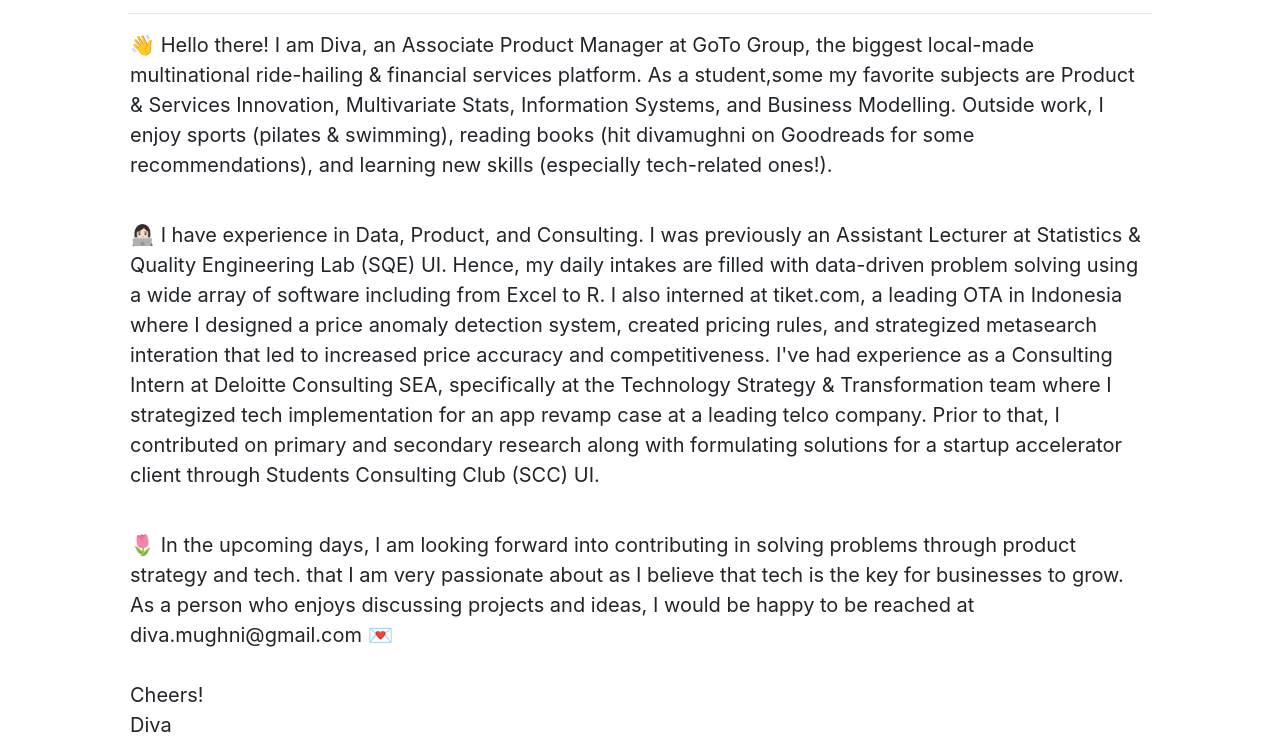
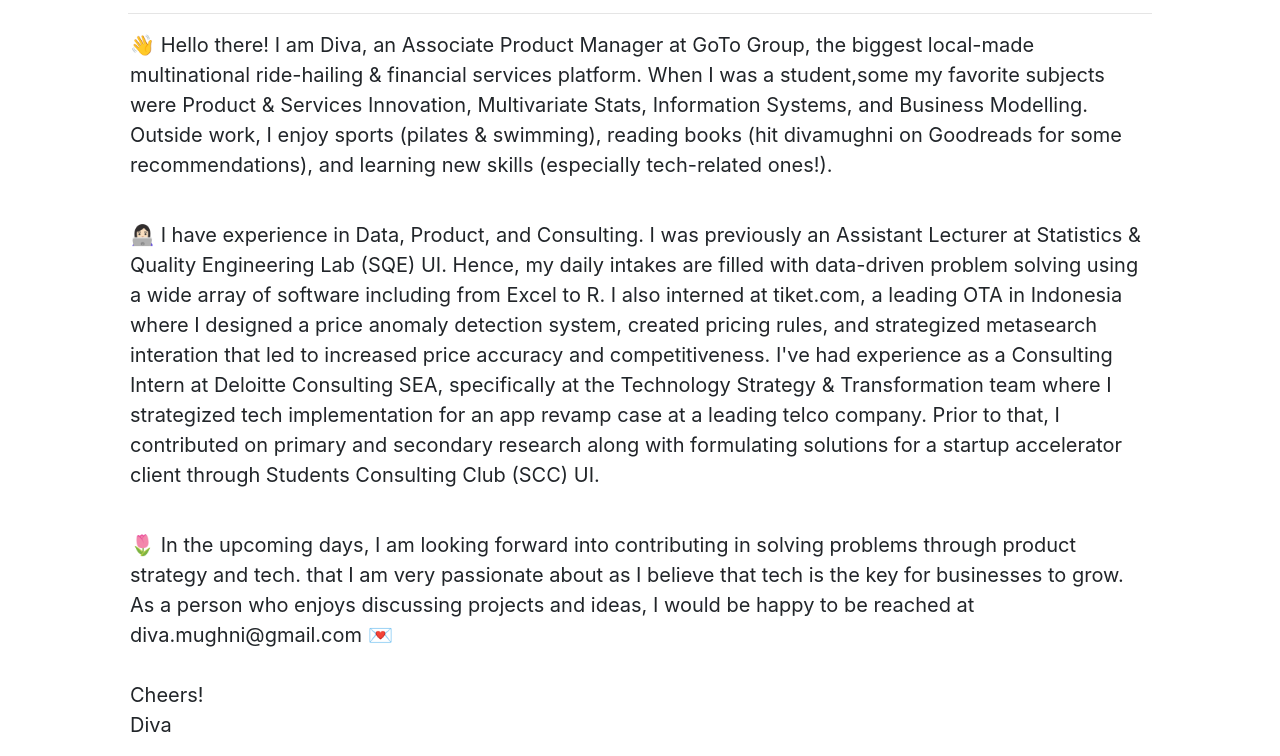
Before and after one commit to divamughni/divamughni.github.io, a plain HTML site: page About.html in a window 1280 px wide. Shown: the part 121-877 px from the top of the page. Drawn offline with nearby package versions, Linux system fonts and the light colour scheme.

Commit message:
Update About.html

```diff
--- a/About.html
+++ b/About.html
@@ -39,7 +39,7 @@
       <!-- About Page -->
       <h2 id="Abouth2" style="margin-left:4em"> About Me </h2>
       <hr style="margin-left: 8em; margin-right: 8em;">
-        <p id="Aboutp" style="margin-left:6.5em; margin-right: 6.5em;"> 👋 Hello there! I am Diva, an Associate Product Manager at GoTo Group, the biggest local-made multinational ride-hailing & financial services platform. As a student,some my favorite subjects are Product & Services Innovation, Multivariate Stats, Information Systems, and Business Modelling.
+        <p id="Aboutp" style="margin-left:6.5em; margin-right: 6.5em;"> 👋 Hello there! I am Diva, an Associate Product Manager at GoTo Group, the biggest local-made multinational ride-hailing & financial services platform. When I was a student,some my favorite subjects were Product & Services Innovation, Multivariate Stats, Information Systems, and Business Modelling.
           Outside work, I enjoy sports (pilates & swimming), reading books (hit divamughni on Goodreads for some recommendations),
           and learning new skills (especially tech-related ones!). </p>
         <br>
```
